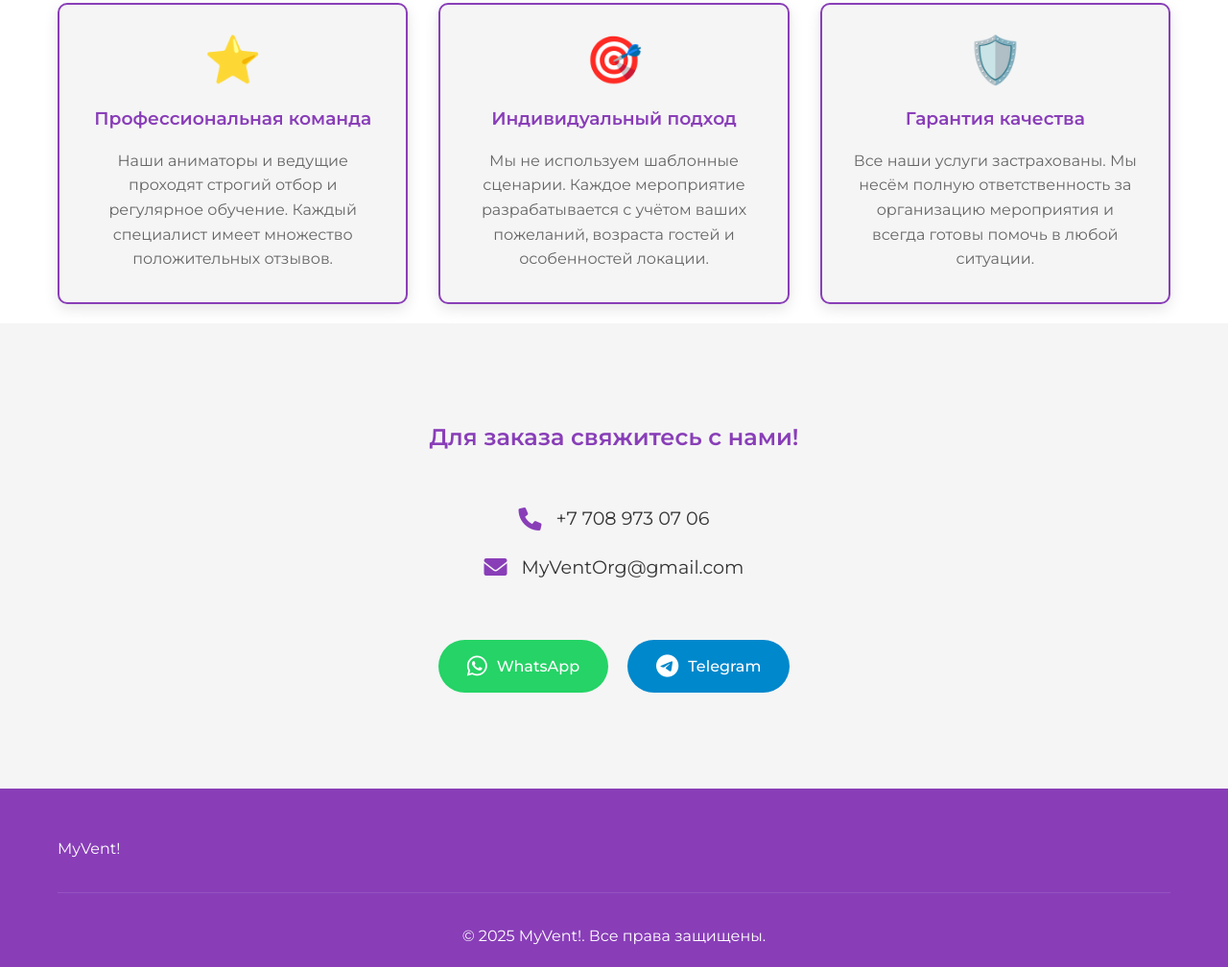
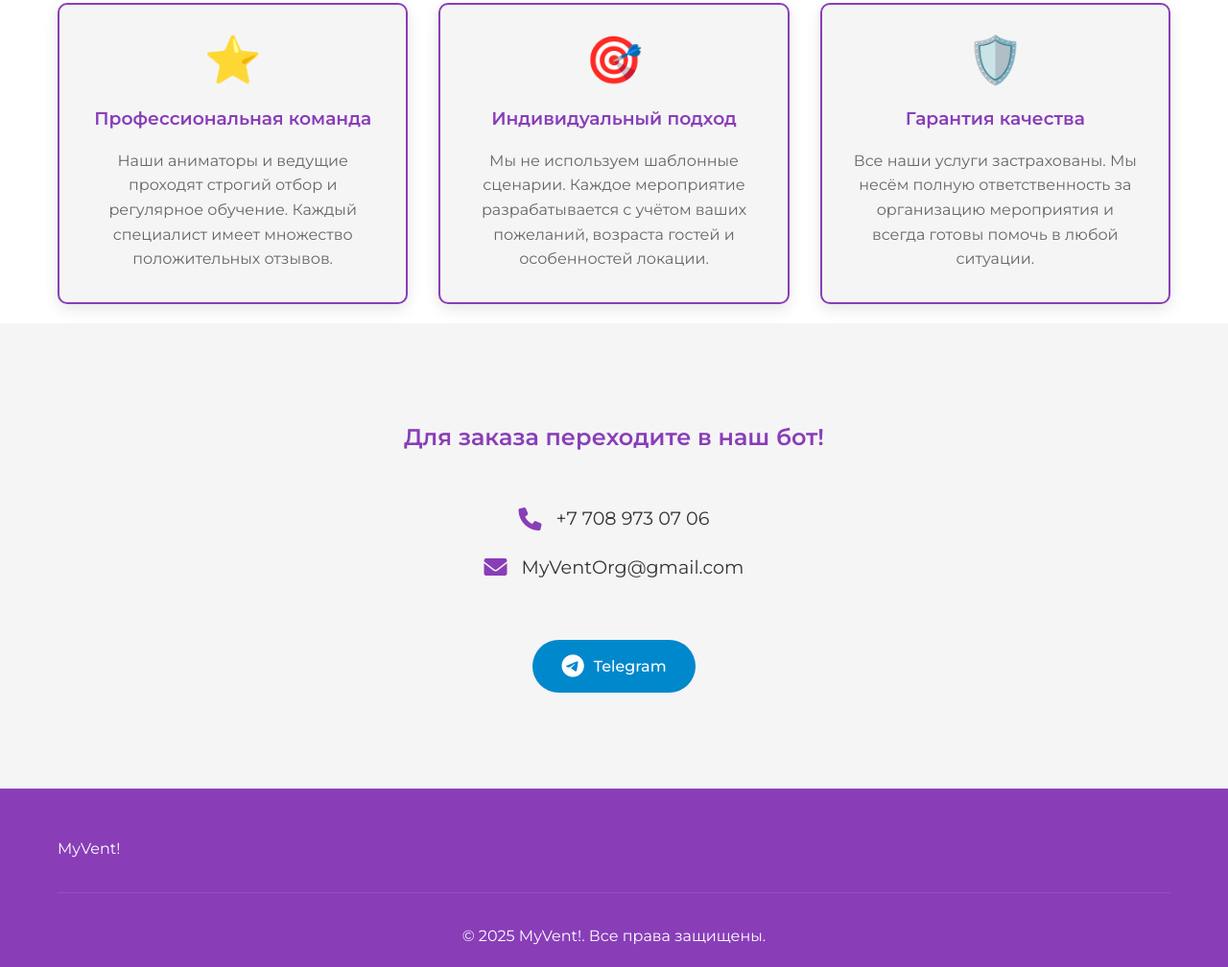
Before and after one commit to deepd3ep/MyVent, a plain HTML site: page index.html in a window 1280 px wide. Shown: the part 2581-3589 px from the top of the page at 96% size. Drawn offline with Linux system fonts and the light colour scheme.

Commit message:
bot implemented

```diff
--- a/index.html
+++ b/index.html
@@ -116,7 +116,7 @@
     <!-- Contact Section -->
     <section id="contact" class="contact">
         <div class="container">
-            <h2>Для заказа свяжитесь с нами!</h2>
+            <h2>Для заказа переходите в наш бот!</h2>
             <div class="contact-content">
                 <div class="contact-info">
                     <div class="info-item">
@@ -129,11 +129,7 @@
                     </div>
                 </div>
                 <div class="contact-buttons">
-                    <a href="https://wa.me/77089730706" class="whatsapp-button" target="_blank">
-                        <i class="fab fa-whatsapp"></i>
-                        WhatsApp
-                    </a>
-                    <a href="https://t.me/dvmbx" class="telegram-button" target="_blank">
+                    <a href="https://t.me/MyVent_party_bot" class="telegram-button" target="_blank">
                         <i class="fab fa-telegram"></i>
                         Telegram
                     </a>
```
